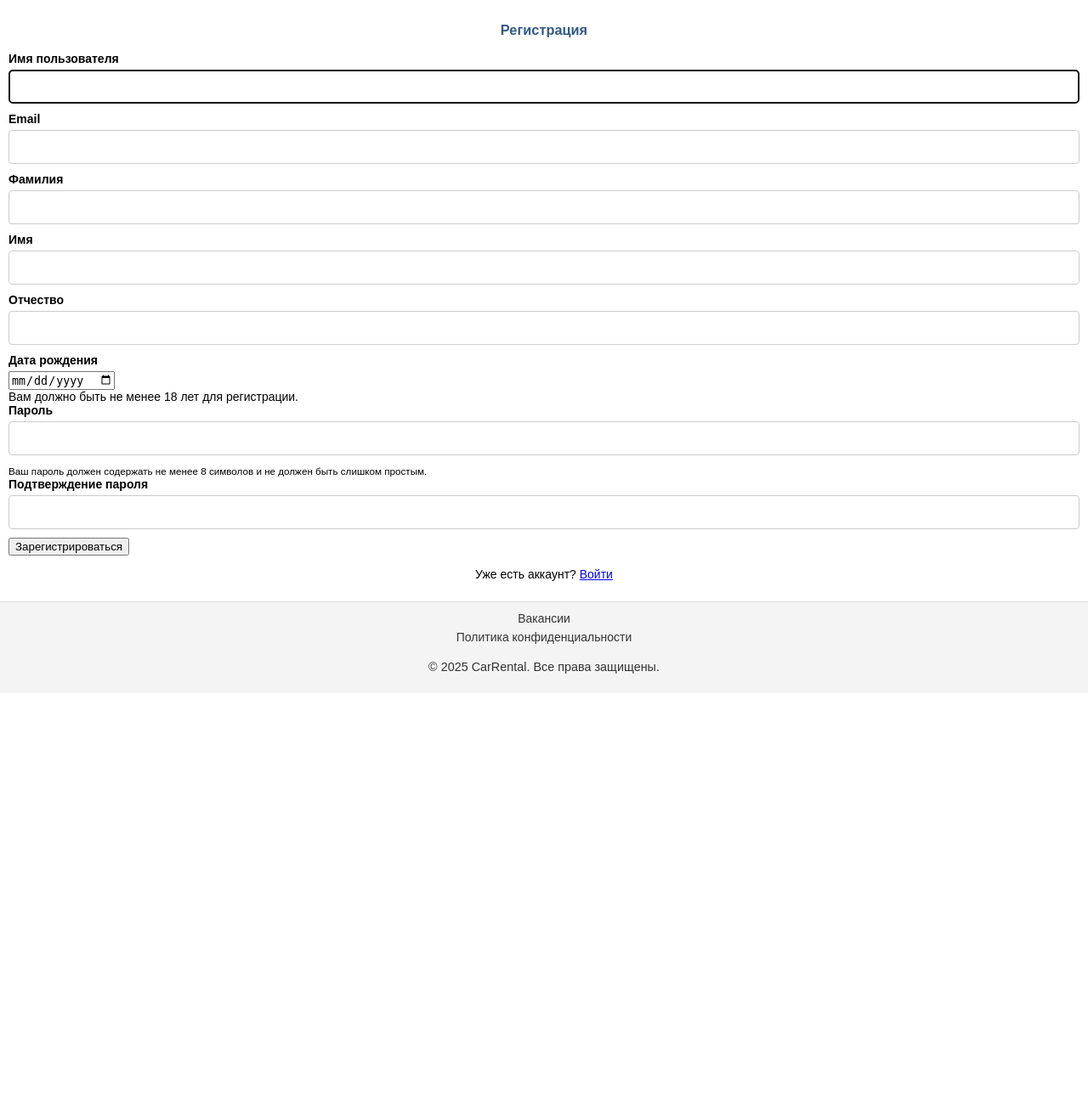
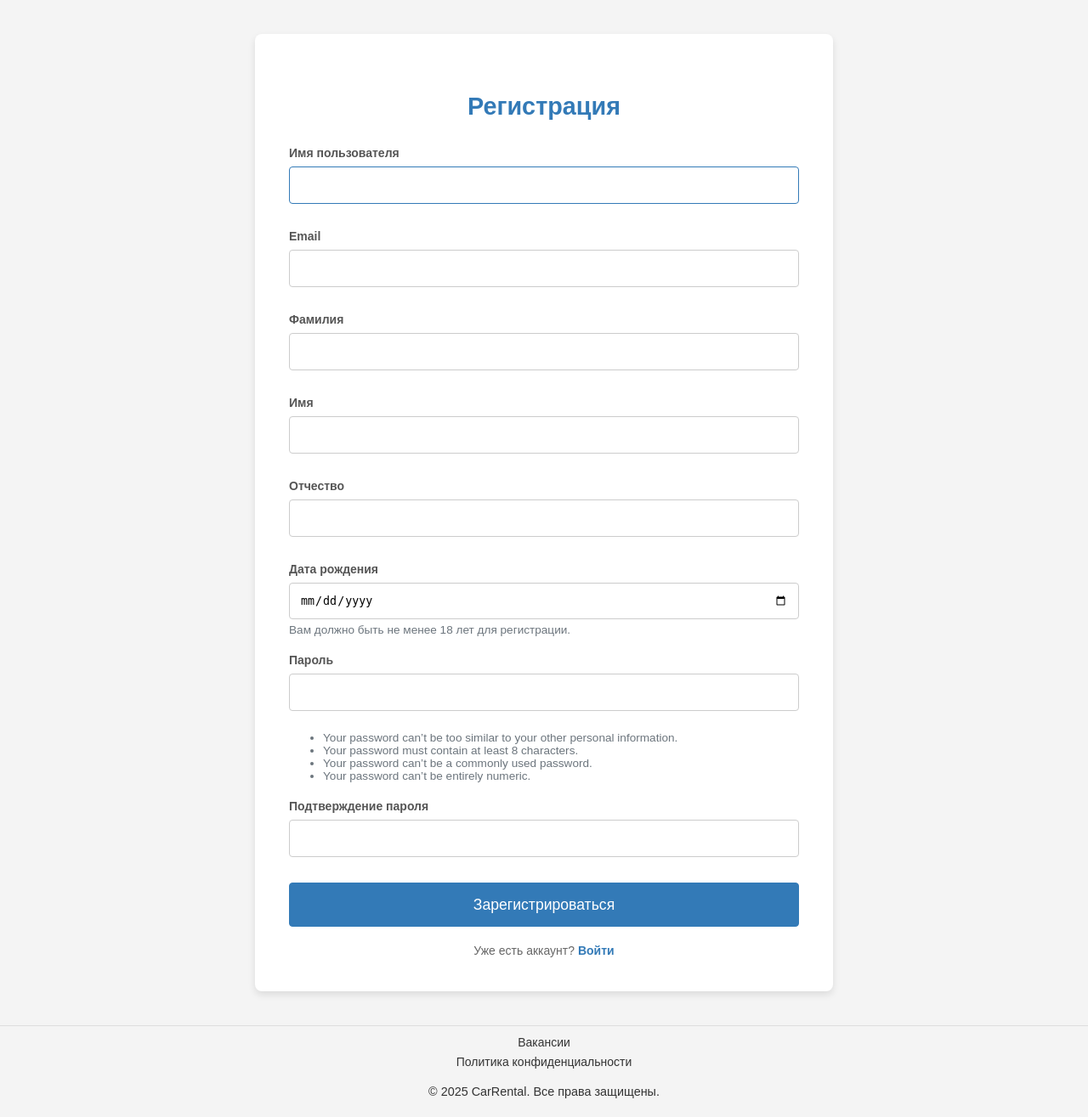
Before and after one commit to Dmitro44/353503_SEBELEV_21, a Django app: page /auth/register/ in a window 1280 px wide. Shown: the part 103-1418 px from the top of the page at 85% size. Before the commit the page ends 896 px from the top, so only its background shows below. Run offline with Django 5.2, Linux system fonts and the light colour scheme; data comes from the database, SQL or seed files in the repository; both versions use the stored data as it was after the commit.

Commit message:
Added styles for login, register pages

```diff
--- a/STRWEB/LR2/static/css/base/_base.css
+++ b/STRWEB/LR2/static/css/base/_base.css
@@ -15,7 +15,8 @@ body {
 
 main {
     flex: 1;
-    padding: 10px;
+    display: flex;
+    flex-direction: column;
 }
 
 h1, h2, h3 {
--- a/STRWEB/LR2/static/css/main.css
+++ b/STRWEB/LR2/static/css/main.css
@@ -13,3 +13,5 @@
 
 @import 'pages/_home.css';
 @import 'pages/_vehicle_list.css';
+@import 'pages/_login.css';
+@import 'pages/_register.css';
--- a/STRWEB/LR2/static/css/pages/_home.css
+++ b/STRWEB/LR2/static/css/pages/_home.css
@@ -129,6 +129,7 @@
     width: 100%;
     border-collapse: collapse;
     font-size: 1rem;
+    table-layout: fixed;
 }
 
 .home-column-right .month th,
@@ -136,6 +137,7 @@
     text-align: center;
     padding: 8px;
     border: 1px solid #eee;
+    height: 40px;
 }
 
 .home-column-right .month th {
--- /dev/null
+++ b/STRWEB/LR2/static/css/pages/_register.css
@@ -0,0 +1,95 @@
+/* static/css/pages/_register.css */
+
+.register-page {
+    display: flex;
+    justify-content: center;
+    align-items: center;
+    padding: 40px 20px;
+    background-color: #f4f4f4;
+    flex: 1;
+}
+
+.register-container {
+    background-color: #fff;
+    padding: 40px;
+    border-radius: 8px;
+    box-shadow: 0 4px 8px rgba(0,0,0,0.1);
+    width: 100%;
+    max-width: 600px; /* A bit wider for more fields */
+}
+
+.register-container h3 {
+    text-align: center;
+    margin-bottom: 30px;
+    color: var(--primary-color);
+    font-size: 1.8rem;
+}
+
+.register-container .form-group {
+    margin-bottom: 20px;
+}
+
+.register-container label {
+    display: block;
+    margin-bottom: 8px;
+    font-weight: bold;
+    color: #555;
+}
+
+.register-container input[type="text"],
+.register-container input[type="password"],
+.register-container input[type="email"],
+.register-container input[type="date"] {
+    width: 100%;
+    padding: 12px;
+    border: 1px solid #ccc;
+    border-radius: 4px;
+    box-sizing: border-box;
+    transition: border-color 0.3s;
+}
+
+.register-container input[type="text"]:focus,
+.register-container input[type="password"]:focus,
+.register-container input[type="email"]:focus,
+.register-container input[type="date"]:focus {
+    border-color: var(--primary-color);
+    outline: none;
+}
+
+.register-container .btn-primary {
+    width: 100%;
+    padding: 12px;
+    font-size: 1.1rem;
+}
+
+.register-container .form-errors {
+    color: var(--danger-color);
+    font-size: 0.9rem;
+    margin-top: 5px;
+}
+
+.register-container .help-text {
+    font-size: 0.85rem;
+    color: #6c757d;
+    margin-top: 5px;
+}
+
+.register-footer {
+    text-align: center;
+    margin-top: 20px;
+}
+
+.register-footer p {
+    margin: 0;
+    color: #666;
+}
+
+.register-footer a {
+    color: var(--primary-color);
+    text-decoration: none;
+    font-weight: bold;
+}
+
+.register-footer a:hover {
+    text-decoration: underline;
+}
--- a/STRWEB/LR2/templates/carrental/auth/register.html
+++ b/STRWEB/LR2/templates/carrental/auth/register.html
@@ -4,32 +4,28 @@
 {% block title %}Регистрация - Автопрокат{% endblock %}
 
 {% block content %}
-    <div>
-        <div style="text-align: center;">
+<div class="register-page">
+    <div class="register-container">
         <h3>Регистрация</h3>
-        </div>
-        <div>
         <form method="post" novalidate>
             {% csrf_token %}
 
             {% if form.non_field_errors %}
-                    <div>
+                <div class="form-errors">
                     {% for error in form.non_field_errors %}
-                            {{ error }}
+                        <p>{{ error }}</p>
                     {% endfor %}
                 </div>
             {% endif %}
 
-                <div>
-                    <!-- Username -->
-                    <div>
+            <div class="form-group">
                 <label for="{{ form.username.id_for_label }}">{{ form.username.label }}</label>
                 {{ form.username }}
                 {% if form.username.help_text %}
-                            <div>{{ form.username.help_text }}</div>
+                    <div class="help-text">{{ form.username.help_text|safe }}</div>
                 {% endif %}
                 {% if form.username.errors %}
-                            <div>
+                    <div class="form-errors">
                         {% for error in form.username.errors %}
                             {{ error }}
                         {% endfor %}
@@ -37,12 +33,11 @@
                 {% endif %}
             </div>
 
-                    <!-- Email -->
-                    <div>
+            <div class="form-group">
                 <label for="{{ form.email.id_for_label }}">{{ form.email.label }}</label>
                 {{ form.email }}
                 {% if form.email.errors %}
-                            <div>
+                    <div class="form-errors">
                         {% for error in form.email.errors %}
                             {{ error }}
                         {% endfor %}
@@ -50,12 +45,11 @@
                 {% endif %}
             </div>
 
-                    <!-- Имя, фамилия и отчество -->
-                    <div>
+            <div class="form-group">
                 <label for="{{ form.last_name.id_for_label }}">{{ form.last_name.label }}</label>
                 {{ form.last_name }}
                 {% if form.last_name.errors %}
-                            <div>
+                    <div class="form-errors">
                         {% for error in form.last_name.errors %}
                             {{ error }}
                         {% endfor %}
@@ -63,11 +57,11 @@
                 {% endif %}
             </div>
 
-                    <div>
+            <div class="form-group">
                 <label for="{{ form.first_name.id_for_label }}">{{ form.first_name.label }}</label>
                 {{ form.first_name }}
                 {% if form.first_name.errors %}
-                            <div>
+                    <div class="form-errors">
                         {% for error in form.first_name.errors %}
                             {{ error }}
                         {% endfor %}
@@ -75,11 +69,11 @@
                 {% endif %}
             </div>
 
-                    <div>
+            <div class="form-group">
                 <label for="{{ form.middle_name.id_for_label }}">{{ form.middle_name.label }}</label>
                 {{ form.middle_name }}
                 {% if form.middle_name.errors %}
-                            <div>
+                    <div class="form-errors">
                         {% for error in form.middle_name.errors %}
                             {{ error }}
                         {% endfor %}
@@ -87,15 +81,14 @@
                 {% endif %}
             </div>
 
-                    <!-- Дата рождения -->
-                    <div>
+            <div class="form-group">
                 <label for="{{ form.date_of_birth.id_for_label }}">{{ form.date_of_birth.label }}</label>
                 {{ form.date_of_birth }}
                 {% if form.date_of_birth.help_text %}
-                            <div>{{ form.date_of_birth.help_text }}</div>
+                    <div class="help-text">{{ form.date_of_birth.help_text|safe }}</div>
                 {% endif %}
                 {% if form.date_of_birth.errors %}
-                            <div>
+                    <div class="form-errors">
                         {% for error in form.date_of_birth.errors %}
                             {{ error }}
                         {% endfor %}
@@ -103,19 +96,14 @@
                 {% endif %}
             </div>
 
-                    <!-- Пароль -->
-                    <div>
+            <div class="form-group">
                 <label for="{{ form.password1.id_for_label }}">{{ form.password1.label }}</label>
                 {{ form.password1 }}
                 {% if form.password1.help_text %}
-                            <div>
-                                <small>
-                                    Ваш пароль должен содержать не менее 8 символов и не должен быть слишком простым.
-                                </small>
-                            </div>
+                    <div class="help-text">{{ form.password1.help_text|safe }}</div>
                 {% endif %}
                 {% if form.password1.errors %}
-                            <div>
+                    <div class="form-errors">
                         {% for error in form.password1.errors %}
                             {{ error }}
                         {% endfor %}
@@ -123,12 +111,11 @@
                 {% endif %}
             </div>
 
-                    <!-- Подтверждение пароля -->
-                    <div>
+            <div class="form-group">
                 <label for="{{ form.password2.id_for_label }}">{{ form.password2.label }}</label>
                 {{ form.password2 }}
                 {% if form.password2.errors %}
-                            <div>
+                    <div class="form-errors">
                         {% for error in form.password2.errors %}
                             {{ error }}
                         {% endfor %}
@@ -136,14 +123,13 @@
                 {% endif %}
             </div>
 
-                    <div>
-                        <button type="submit">Зарегистрироваться</button>
-                    </div>
+            <div class="form-group">
+                <button type="submit" class="btn btn-primary">Зарегистрироваться</button>
             </div>
         </form>
-        </div>
-        <div style="text-align: center;">
+        <div class="register-footer">
             <p>Уже есть аккаунт? <a href="{% url 'login' %}">Войти</a></p>
         </div>
     </div>
+</div>
 {% endblock %}
--- a/STRWEB/LR2/templates/content/home.html
+++ b/STRWEB/LR2/templates/content/home.html
@@ -55,7 +55,7 @@
             {% for vehicle in vehicles %}
                 <div class="card">
                     <img class="card-img-top" src="{{ vehicle.image.url }}" alt="{{ vehicle.car_model }}">
-                    <div class="card-content"> 10px
+                    <div class="card-content">
                         <div class="card-main-info">
                             <h5>{{ vehicle.car_model }}</h5>
                             <p><strong>{{ vehicle.daily_rental_price }} $</strong>/сутки</p>
```
Also changed, not shown: STRWEB/LR2/static/css/pages/_login.css (added, +85 -0 lines), STRWEB/LR2/templates/carrental/auth/login.html (+10 -10 lines), STRWEB/LR2/db.sqlite3. Lines whose indentation alone changed are shown as unchanged.
